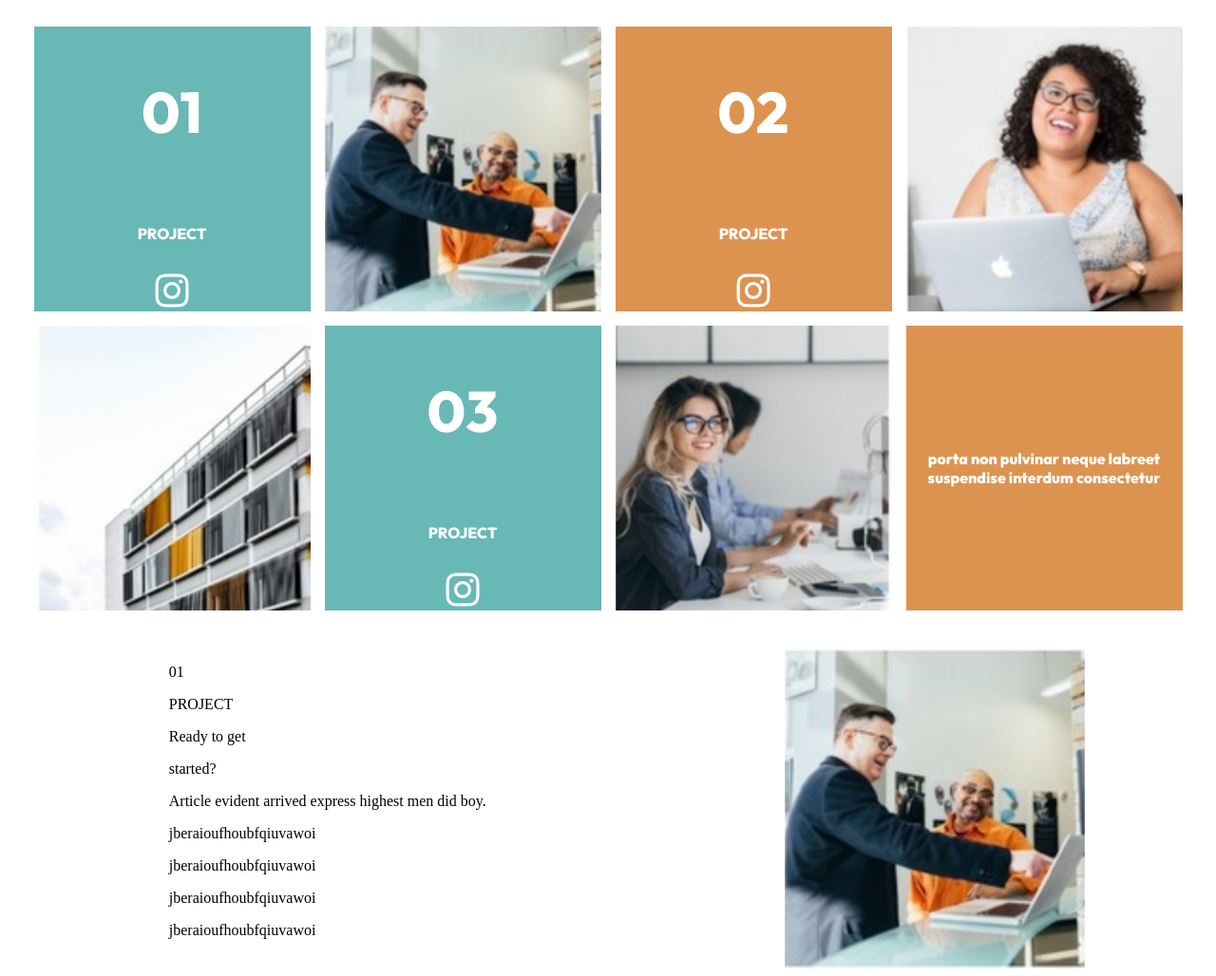
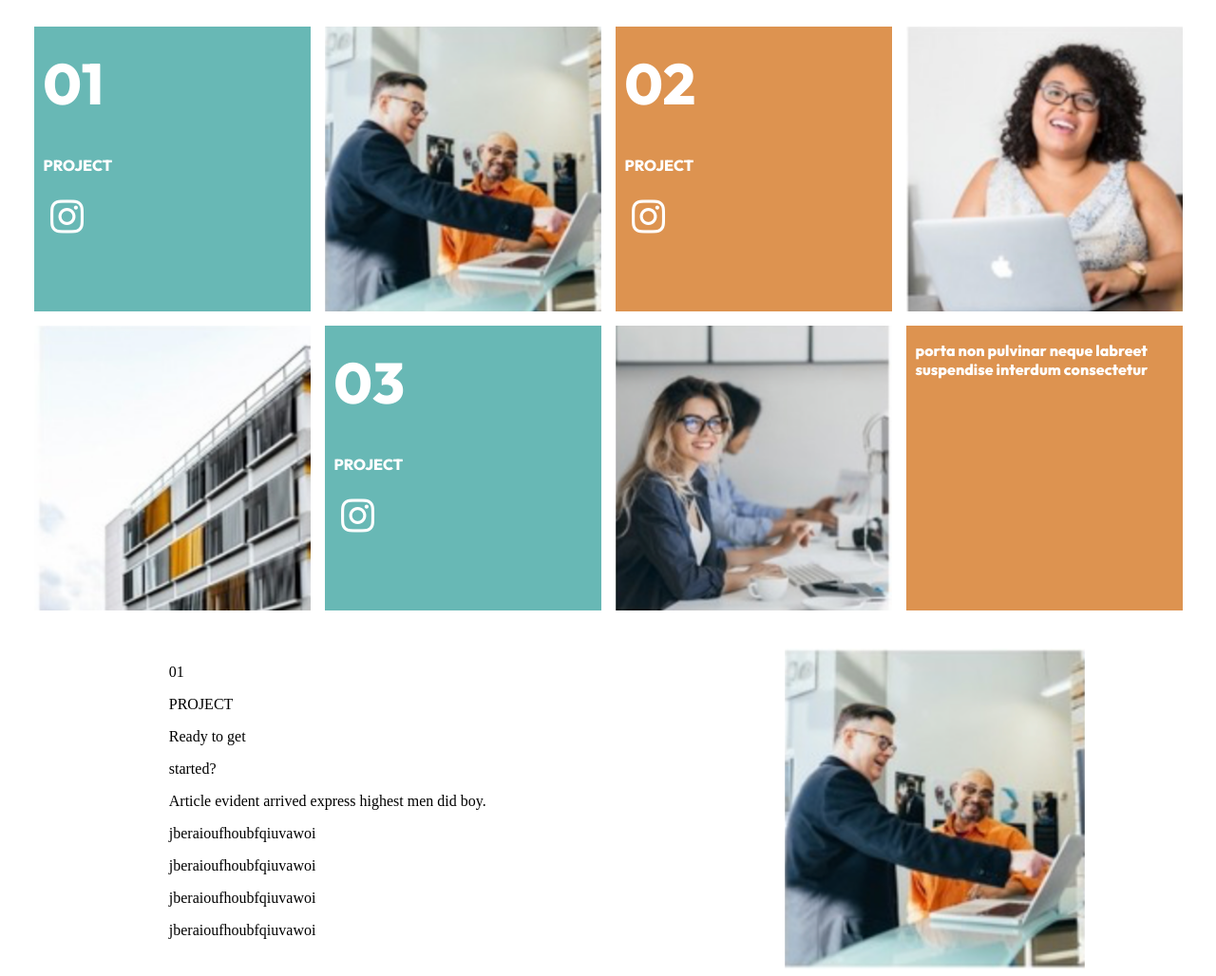
Before and after one commit to bmartinez887/EJERCICIO_RESPONSIVO, a plain HTML site: page index.html in a window 1280 px wide. Shown: the top 1028 px of the page at 95% size. Drawn offline with Linux system fonts and the light colour scheme.

Commit message:
Update mystyle.css

```diff
--- a/mystyle.css
+++ b/mystyle.css
@@ -10,9 +10,9 @@
     flex: 0 0 calc(25% - 15px);
     height: 300px;
     display: flex;
-    justify-content: center;
-    align-items: center;
-    text-align: center;
+    //justify-content: center;
+    //align-items: center;
+    //text-align: center;
 }
 
 .container01,
@@ -20,6 +20,7 @@
     background-color: #68b8b5;
     display: flex;
     flex-direction: column;
+    text-align: left;
     font-family: "Outfit", sans-serif;
     font-optical-sizing: auto;
     font-weight: 800;
@@ -34,7 +35,7 @@
     background-color: #dd9350;
     display: flex;
     flex-direction: column;
-    justify-content: ;
+    text-align: left;
     font-family: "Outfit", sans-serif;
     font-optical-sizing: auto;
     font-weight: 800;
@@ -44,9 +45,20 @@
 }
 .num01, .num02, .num03{
     font-size: 60px;
+    line-height: 0px;
+
+}
+.container01 p,
+.container02 p,
+.container03 p,
+.container04 p{
+
+    padding-left: 10px;
 }
 .ICONIG, .ICONIG2, .ICONIG3{
     font-size: 40px;
+    padding-left: 10px;
+
 }
 .homepage img {
     width: 100%;
```
